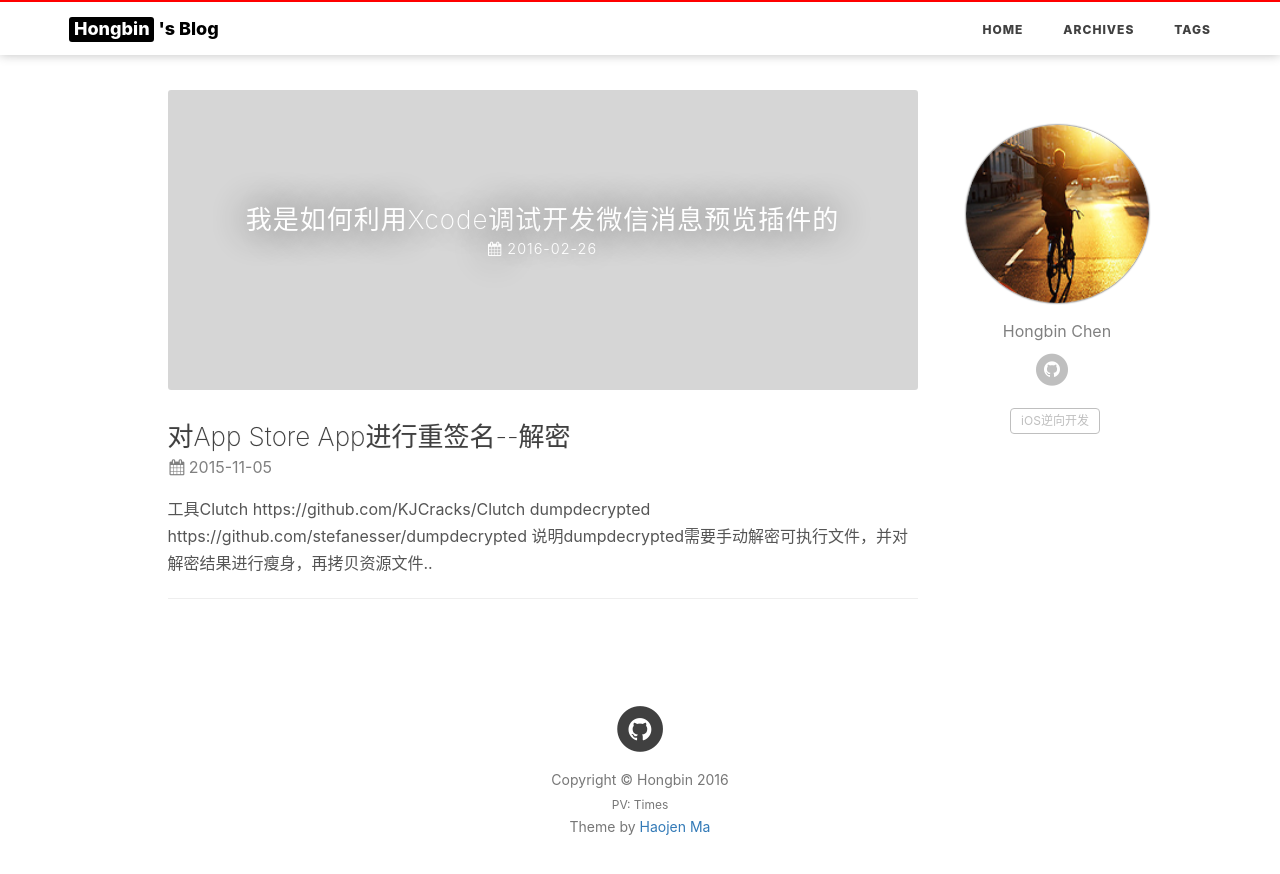
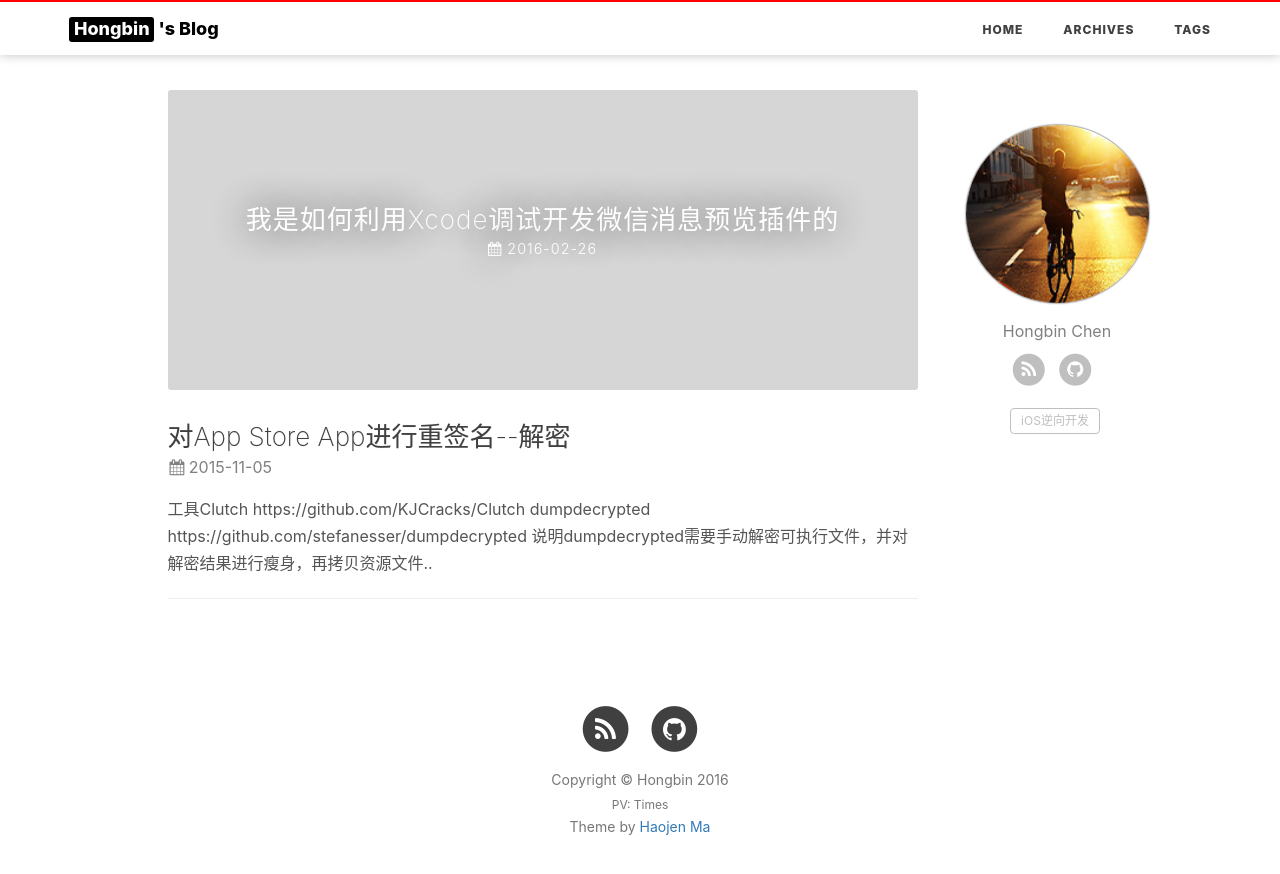
Before and after one commit to AlayshChen/alayshchen.github.io, a plain HTML site: page index.html in a window 1280 px wide. Drawn offline with nearby package versions, Linux system fonts and the light colour scheme; some packages are replaced by stand-ins of ours; a script that the page names is missing.

Commit message:
Site updated: 2016-10-22 22:53:50

```diff
--- a/index.html
+++ b/index.html
@@ -359,6 +359,15 @@ dumpdecrypted https://github.com/stefanesser/dumpdecrypted
                     <!-- SNS Link 社交 -->
                     <ul class="list-inline">
 
+                        <li>
+                            <a href="/atom.xml">
+                                        <span class="fa-stack fa-lg">
+                                            <i class="fa fa-circle fa-stack-2x"></i>
+                                            <i class="fa fa-rss fa-stack-1x fa-inverse"></i>
+                                        </span>
+                            </a>
+                        </li>
+
 
 
 
@@ -410,6 +419,15 @@ dumpdecrypted https://github.com/stefanesser/dumpdecrypted
             <div class="col-lg-8 col-lg-offset-2 col-md-10 col-md-offset-1 text-center">
                 <br>
                 <ul class="list-inline text-center">
+
+                    <li>
+                        <a href="/atom.xml">
+                            <span class="fa-stack fa-lg">
+                                <i class="fa fa-circle fa-stack-2x"></i>
+                                <i class="fa fa-rss fa-stack-1x fa-inverse"></i>
+                            </span>
+                        </a>
+                    </li>
 
 
 
```
Also changed, not shown: 2015/11/05/对App-Store-App进行重签名-解密/index.html (+9 -0 lines), 2016/02/26/我是如何利用Xcode调试开发微信消息预览插件的/index.html (+9 -0 lines), archives/2015/11/index.html (+9 -0 lines), archives/2015/index.html (+9 -0 lines), archives/2016/02/index.html (+9 -0 lines), archives/2016/index.html (+9 -0 lines), archives/index.html (+9 -0 lines), tags/iOS逆向开发/index.html (+9 -0 lines), tags/index.html (+9 -0 lines).
